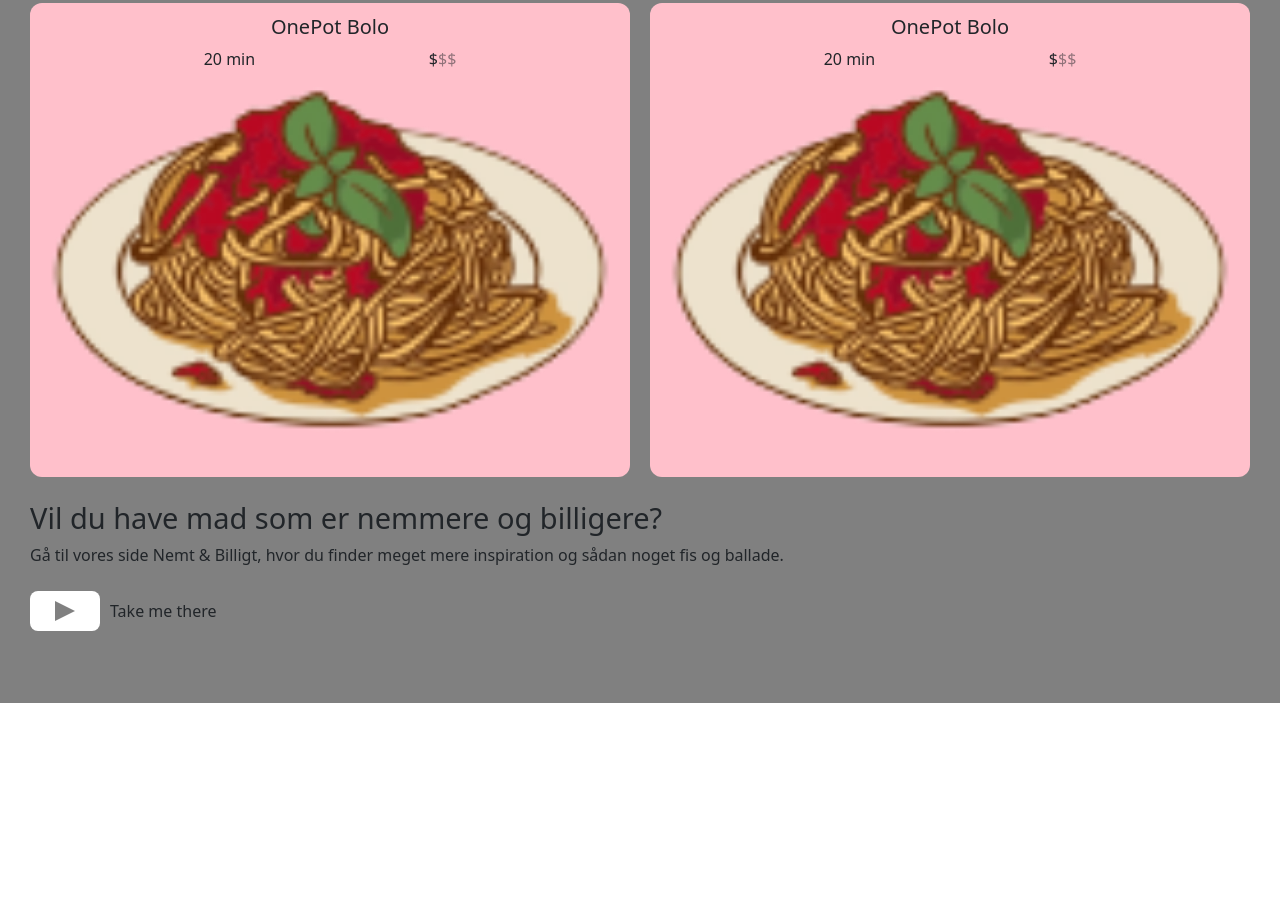
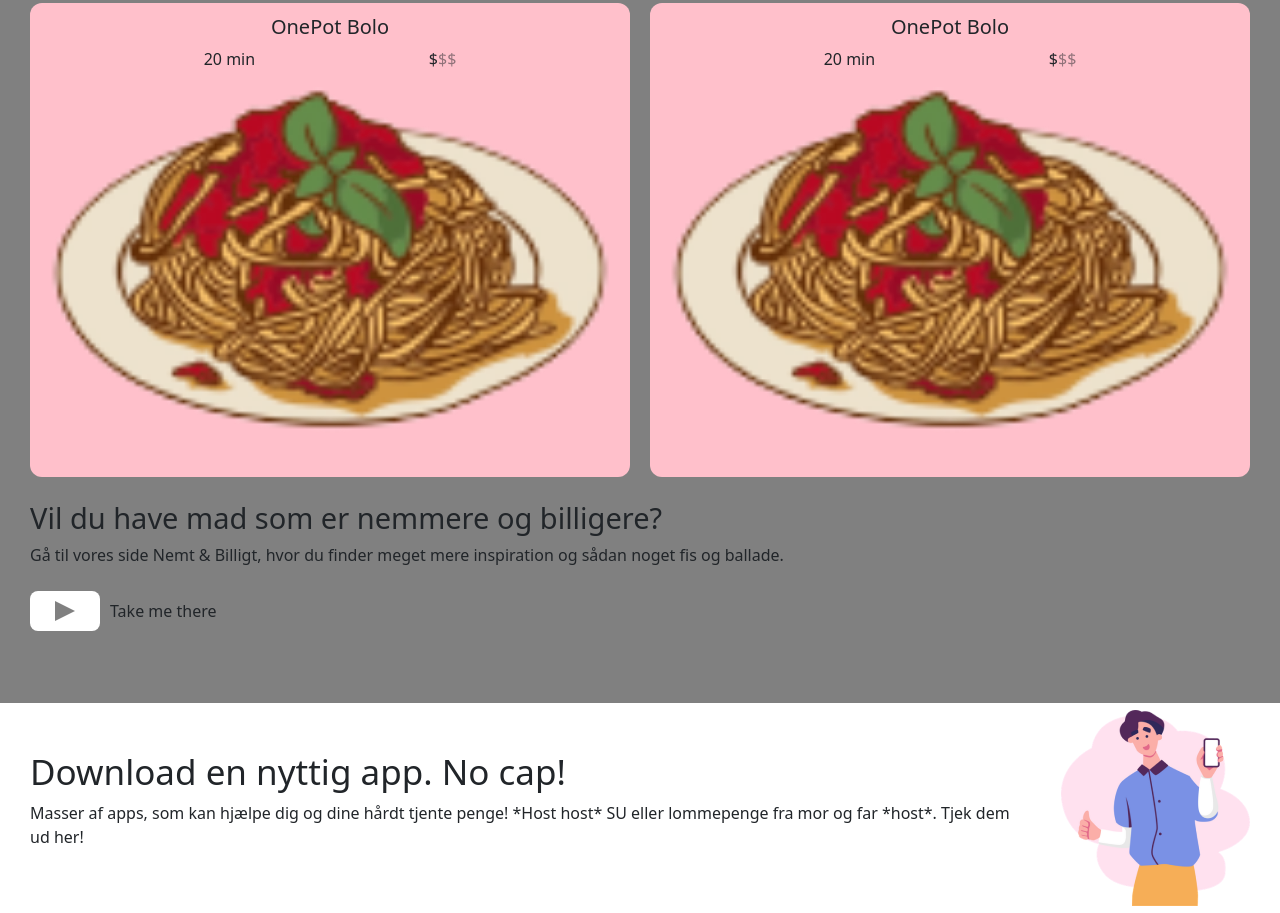
Before and after one commit to DanielCH5/eksamen2semester, a website: page index.html in a window 1280 px wide. Shown: the part 1220-2133 px from the top of the page. Before the commit the page ends 1923 px from the top, so only its background shows below. Drawn offline with nearby package versions, Linux system fonts and the light colour scheme; files that its build step writes are made by us from their sources.

Commit message:
yderligere sektion til landing page

```diff
--- a/css/styles.scss
+++ b/css/styles.scss
@@ -122,7 +122,6 @@ h6 {
 	border-radius: 12px;
 }
 
-.p-test {}
 
 .travltekst {
 	display: grid;
@@ -233,3 +232,14 @@ h6 {
 	border-bottom: 10px solid transparent;
 	border-left: 20px solid grey;
 }
+
+.app{
+	display: flex;
+	flex-direction: row;
+}
+.app img{
+	float: right;
+	align-self: center;
+	width: auto;
+	margin-right: 30px;
+}
--- a/index.html
+++ b/index.html
@@ -113,6 +113,34 @@
 			Take me there
 		</div>
 
+
+	</div>
+
+	<div class="app">
+		<div class="overskrifter">
+			<h2>Download en nyttig app. No cap!</h2>
+			<p>
+				Masser af apps, som kan hjælpe dig og dine hårdt tjente penge! *Host host* SU eller lommepenge fra mor
+				og far *host*. Tjek dem ud her!
+			</p>
+		</div>
+		<img src="pics/image43.png"  alt="">
+
+	</div>
+
+	<div class="apps">
+		<div class="appboks">
+
+		</div>
+		<div class="appboks">
+
+		</div>
+		<div class="appboks">
+
+		</div>
+		<div class="appboks">
+
+		</div>
 	</div>
 
 
```
Also changed, not shown: pics/aktiv1.svg (added), pics/image43.png (added).
